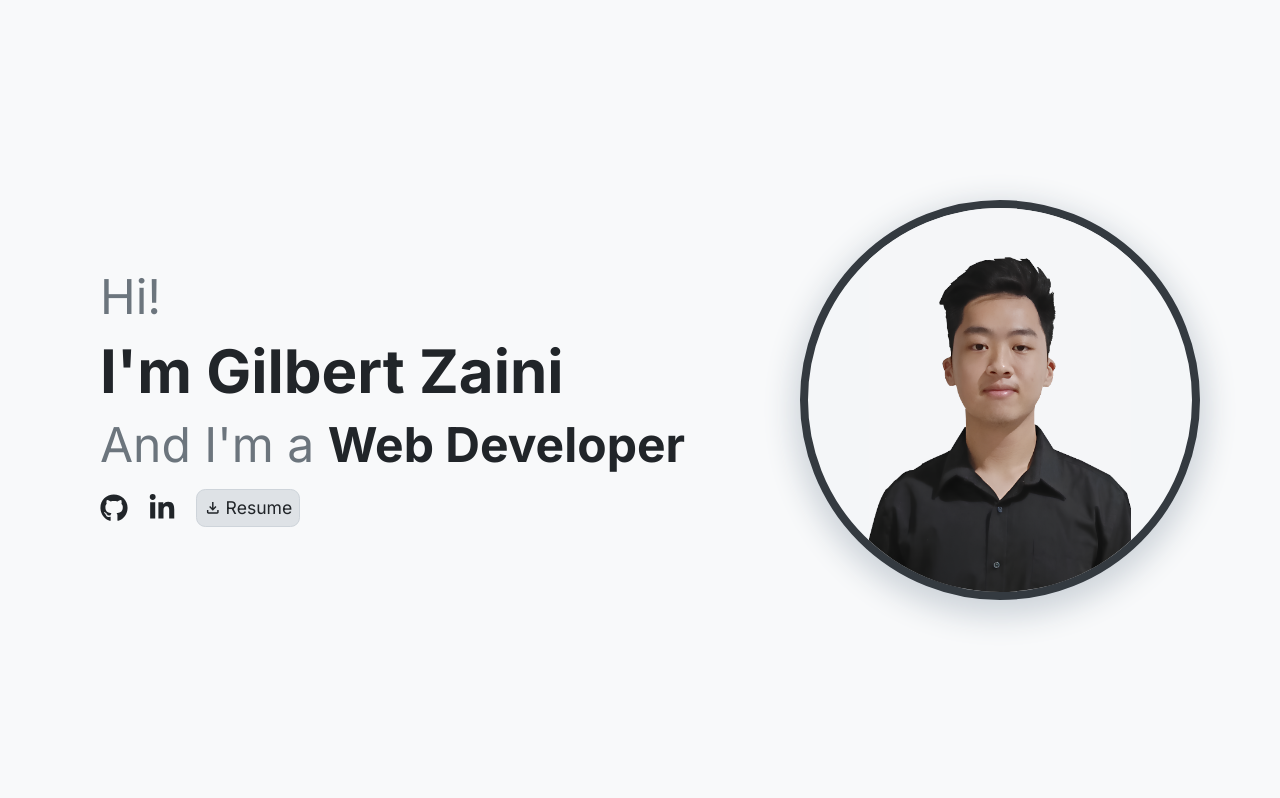
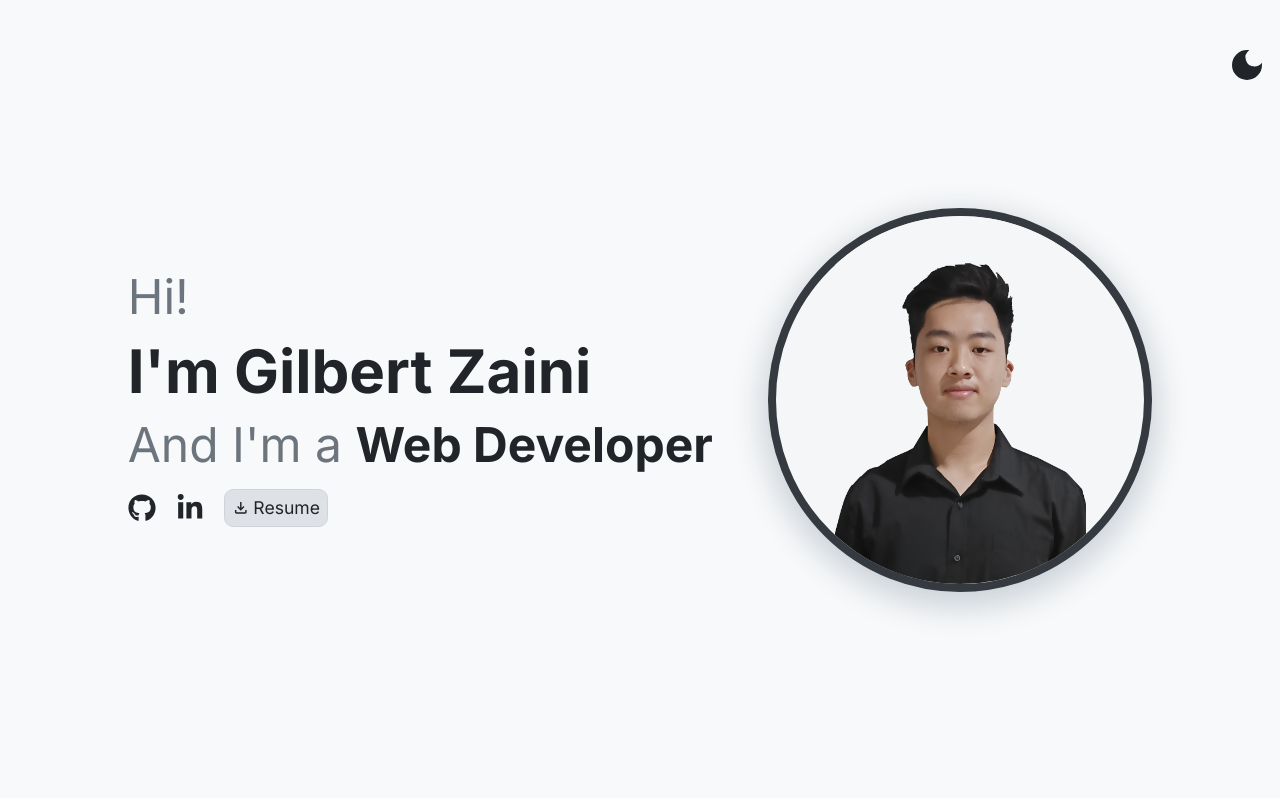
Before and after one commit to gilbertzaini/portfolio, a Next.js app: page / in a window 1280 px wide. Shown: the top 798 px of the page. Built offline with nearby package versions, Linux system fonts and the light colour scheme.

Commit message:
add dark mode

```diff
--- a/src/app/components/card/card.jsx
+++ b/src/app/components/card/card.jsx
@@ -1,12 +1,12 @@
 import Image from "next/image";
 import React from "react";
-import "./card.css";
+import "./Card.css";
 
 export const Card = (props) => {
   return (
     <div className="card">
       <div className="card-img-wrapper">
-        <Image className="card-img" src={props.src} fill={true} alt={props.heading} />
+        <Image className="card-img" src={props.src} fill="true" alt={props.heading} />
       </div>
       <div className="card-text pt-1 pb-2 px-4">
         <div className="card-heading">
--- a/src/app/components/experiences/Experiences.jsx
+++ b/src/app/components/experiences/Experiences.jsx
@@ -20,14 +20,14 @@ const Experiences = () => {
         "/assets/experiences/kcg/3.png",
       ],
     },
-    {
-      src: "",
-      heading: "Coming Soon",
-      text: ".",
-      position: "",
-      stack: [],
-      screenshots: [],
-    },
+    // {
+    //   src: "",
+    //   heading: "Coming Soon",
+    //   text: ".",
+    //   position: "",
+    //   stack: [],
+    //   screenshots: [],
+    // },
   ];
 
   return (
--- a/src/app/components/hero/hero.css
+++ b/src/app/components/hero/hero.css
@@ -15,14 +15,16 @@
   width: auto;
 }
 
-#avatar > img {
+#dark-mode-button > svg {
+  width: inherit;
+  height: inherit;
+}
+
+#avatar > div {
   border-radius: 50%;
   border: 8px solid var(--dark-color);
   box-shadow: 0px 10px 30px 7px var(--border-color);
 
   background: #f4f6f8;
-
-  width: 50vh;
-  height: 50vh;
   object-fit: contain;
 }
--- a/src/app/components/hero/hero.jsx
+++ b/src/app/components/hero/hero.jsx
@@ -1,13 +1,38 @@
-import React from "react";
+import React, { useEffect, useState } from "react";
 import { FaGithub, FaLinkedinIn } from "react-icons/fa6";
-import { MdOutlineFileDownload } from "react-icons/md";
+import { MdDarkMode, MdOutlineFileDownload } from "react-icons/md";
 import Image from "next/image";
-import "./hero.css";
+import "./Hero.css";
 import Link from "next/link";
 
 export const Hero = () => {
+  const [dark, setDark] = useState(false);
+
+  useEffect(() => {
+    if (dark) {
+      document.body.classList.add("dark-mode");
+    } else {
+      document.body.classList.remove("dark-mode");
+    }
+  }, [dark]);
+
+  const toggleDarkMode = () => {
+    setDark(!dark);
+    console.log("clicked");
+  };
+
   return (
-    <section className="p-5 sm:px-14 lg:px-20 container flex flex-col-reverse lg:flex-row justify-between align-center">
+    <section className="relative p-5 sm:px-14 lg:px-20 container flex flex-col-reverse lg:flex-row justify-center lg:justify-around align-center">
+      <button
+        id="dark-mode-button"
+        className="z-10 rounded-full w-10 h-10 absolute top-10 right-10 lg:right-5"
+        onClick={() => {
+          toggleDarkMode();
+        }}
+      >
+        <MdDarkMode />
+      </button>
+
       <div id="description" className="flex flex-col justify-center pl-5 gap-5">
         <h3 className="text-2xl lg:text-5xl">Hi!</h3>
         <h1 className="text-3xl lg:text-6xl">I'm Gilbert Zaini</h1>
@@ -36,11 +61,15 @@ export const Hero = () => {
           </button>
         </div>
       </div>
-      <div id="avatar" className="flex justify-center items-center">
-        <img
-          src={"/assets/avatar.png"}
-          alt="avatar"
-        />
+      <div id="avatar" className="lg:me-5 relative flex justify-center items-center">
+        <div className="w-96 h-96 relative">
+          <Image
+            src={"/assets/avatar.png"}
+            alt="avatar"
+            fill="true"
+            style={{ objectFit: "contain", borderRadius: "50%" }}
+          />
+        </div>
         {/* <img src='../../assets/avatar.png' alt="avatar" /> */}
       </div>
     </section>
--- a/src/app/components/organization/Organization.jsx
+++ b/src/app/components/organization/Organization.jsx
@@ -2,6 +2,7 @@
 import React from "react";
 import { FaReact } from "react-icons/fa6";
 import { SiChakraui, SiExpress, SiMysql, SiNextdotjs } from "react-icons/si";
+import Showcase from "../showcase/Showcase";
 
 const Organization = () => {
   const organizations = [
@@ -11,19 +12,23 @@ const Organization = () => {
       text: "Lorem ipsum dolor sit amet.",
       position: "Lead Web Developer",
       stack: [<FaReact />, <SiChakraui />, <SiExpress />, <SiMysql />],
-      type: "Experience",
+      screenshots: [],
     },
     {
       src: "/assets/1.jpg",
       heading: "Mr. & Ms. UMN 2023",
       text: "Lorem ipsum dolor sit amet.",
       position: "Front-end Developer",
-      stack: [<SiNextdotjs/>, <SiChakraui />],
-      type: "Experience",
+      stack: [<SiNextdotjs />, <SiChakraui />],
+      screenshots: [],
     },
   ];
 
-  return <div>Organization</div>;
+  return (
+    <div className="secondary-bg">
+      <Showcase data={organizations} title={"Organizations"} />{" "}
+    </div>
+  );
 };
 
 export default Organization;
--- a/src/app/components/projects/projects.jsx
+++ b/src/app/components/projects/projects.jsx
@@ -1,21 +1,19 @@
 /* eslint-disable react/jsx-key */
-// import '/assets/1.jpg' from "../../../../public/assets/1.jpg"
 import React from "react";
-import { Card } from "../card/Card";
-import Image from "next/image";
 import { FaLaravel, FaReact } from "react-icons/fa6";
 import { SiChakraui, SiExpress, SiFlask, SiMysql } from "react-icons/si";
 import { BsBootstrapFill } from "react-icons/bs";
+import Showcase from "../showcase/Showcase";
 
 export const Projects = () => {
-  const cardItems = [
+  const projects = [
     {
       src: "/assets/1.jpg",
       heading: "DiTag",
       text: "Lorem ipsum dolor sit amet.",
       position: "Full Stack Developer",
       stack: [<FaReact />, <SiChakraui />, <SiExpress />, <SiMysql />],
-      type: "Project",
+      screenshots: []
     },
     {
       src: "/assets/1.jpg",
@@ -23,7 +21,7 @@ export const Projects = () => {
       text: "Lorem ipsum dolor sit amet.",
       position: "Back-end Developer",
       stack: [<SiFlask />],
-      type: "Project",
+      screenshots: []
     },
     {
       src: "/assets/1.jpg",
@@ -31,18 +29,13 @@ export const Projects = () => {
       text: "Lorem ipsum dolor sit amet.",
       position: "Full Stack Developer",
       stack: [<FaLaravel />, <BsBootstrapFill />, <SiMysql />],
-      type: "Project",
+      screenshots: []
     },
   ];
 
   return (
-    <section>
-      <h1 className="text-center my-5">Experiences</h1>
-      <div className="flex flex-wrap justify-center items-center gap-5 mb-8 sm:gap-y-8 sm:gap-x-10">
-        {cardItems.map((item) => (
-          <Card {...item} />
-        ))}
-      </div>
-    </section>
+    <div>
+      <Showcase data={projects} title={"Projects"} />{" "}
+    </div>
   );
 };
--- a/src/app/components/skills/skills.css
+++ b/src/app/components/skills/skills.css
@@ -12,11 +12,11 @@
   height: 6.5rem;
   border-radius: 12pt;
 
-  box-shadow: 0px 10px 16px -1px var(--border-color);
+  box-shadow: 0px 5px 15px 1px var(--border-color);
 }
 
 .logo-wrapper svg {
-  background: var(--off-white);
+  background: transparent;
   width: 5rem;
   height: 5rem;
   object-fit: contain;
--- a/src/app/components/skills/skills.jsx
+++ b/src/app/components/skills/skills.jsx
@@ -19,7 +19,7 @@ import {
   SiMysql,
 } from "react-icons/si";
 import { TbSql } from "react-icons/tb";
-import "./skills.css";
+import "./Skills.css";
 
 export const Skills = () => {
   const [isMobile, setIsMobile] = useState(false);
@@ -115,9 +115,12 @@ export const Skills = () => {
   let frameworkArr = [];
   let toolsArr = [];
 
-  skillItems.forEach((item) => {
+  skillItems.forEach((item, index) => {
     const frag = (
-      <div className="logo-wrapper flex flex-col justify-center items-center py-2">
+      <div
+        key={index}
+        className="logo-wrapper flex flex-col justify-center items-center py-2"
+      >
         {item.logo}
         <div className="logo-text">{item.name}</div>
       </div>
@@ -146,13 +149,22 @@ export const Skills = () => {
           </>
         ) : (
           <>
-            <div data-aos="fade-down" className="logo-category-container flex justify-between items-center gap-8">
+            <div
+              data-aos="fade-down"
+              className="logo-category-container flex justify-between items-center gap-8"
+            >
               {languageArr}
             </div>
-            <div data-aos="fade-down" className="logo-category-container flex justify-between items-center gap-8">
+            <div
+              data-aos="fade-down"
+              className="logo-category-container flex justify-between items-center gap-8"
+            >
               {frameworkArr}
             </div>
-            <div data-aos="fade-down" className="logo-category-container flex justify-between items-center gap-8">
+            <div
+              data-aos="fade-down"
+              className="logo-category-container flex justify-between items-center gap-8"
+            >
               {toolsArr}
             </div>
           </>
--- a/src/app/globals.css
+++ b/src/app/globals.css
@@ -54,10 +54,21 @@
 
 body {
   background: var(--bg-primary);
+  scrollbar-width: none;
+  -ms-overflow-style: none;
+  overflow: -moz-scrollbars-none;
+}
+
+body::-webkit-scrollbar {
+  display: none;
 }
 
 .secondary-bg {
-  background: var(--bg-secondary);
+  background: var(--bg-secondary) !important;
+}
+
+.secondary-bg > section {
+  background: var(--bg-secondary) !important;
 }
 
 h1 {
@@ -107,12 +118,23 @@ button:hover {
   /* color: var(--text-primary); */
 }
 
+#dark-mode-button {
+  background: transparent;
+  border: 0px;
+}
+
+#dark-mode-button:hover {
+  transform: none;
+  background: transparent;
+}
+
 section {
   height: fit-content;
   min-height: 100vh;
   overflow: hidden;
   /* padding: 2% 4%; */
   position: relative;
+  background: var(--bg-primary);
 }
 
 /* .transition-container {
--- a/src/app/page.js
+++ b/src/app/page.js
@@ -2,14 +2,23 @@
 
 import AOS from "aos";
 import "aos/dist/aos.css";
-import { useEffect } from "react";
+import { useEffect, useState } from "react";
 import { Hero } from "./components/hero/Hero";
 import { Projects } from "./components/projects/Projects";
 import { Skills } from "./components/skills/Skills";
 import { Transition } from "./components/transition/Transition";
 import Experiences from "./components/experiences/Experiences";
+import Organization from "./components/organization/Organization";
+// import LocomotiveScroll from "locomotive-scroll";
 
 export default function Home() {
+  // const locomotiveScroll = new LocomotiveScroll();
+
+  // AOS.init({
+  //   duration: 1300,
+  //   once: false,
+  // });
+
   useEffect(() => {
     (async () => {
       const LocomotiveScroll = (await import("locomotive-scroll")).default;
@@ -24,16 +33,16 @@ export default function Home() {
   }, []);
 
   return (
-    <div>
+    <>
       <Hero />
       <Transition text={"EXPERIENCES"} />
       <Experiences />
-      <Transition text={"PROJECTS"} inverse={true}/>
+      <Transition text={"PROJECTS"} inverse={true} />
       <Projects />
       <Transition text={"ORGANIZATIONS"} />
-      <Projects />
+      <Organization />
       <Transition text={"SKILLS"} inverse={true} />
       <Skills />
-    </div>
+    </>
   );
 }
```
Also changed, not shown: src/app/components/showcase/Showcase.jsx (+6 -6 lines).
